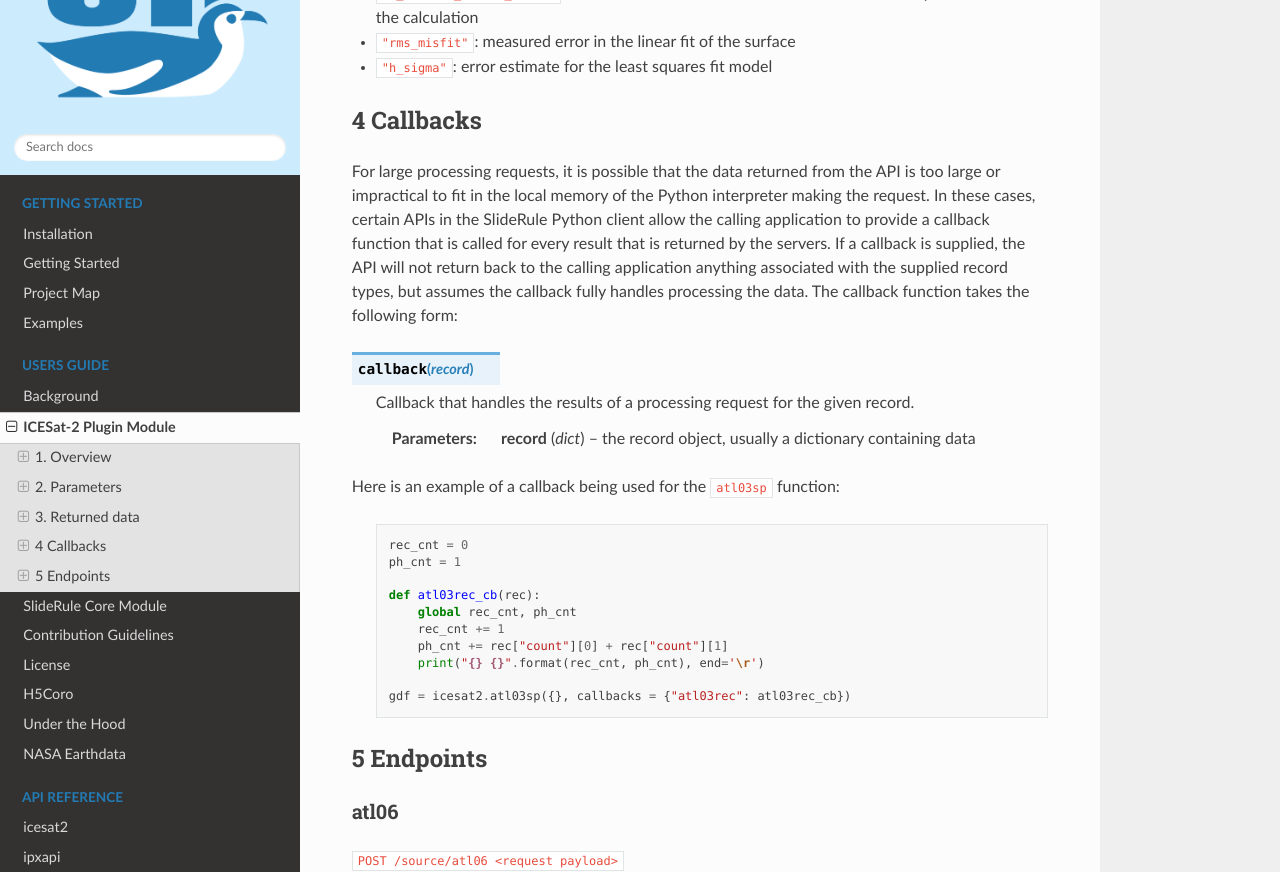
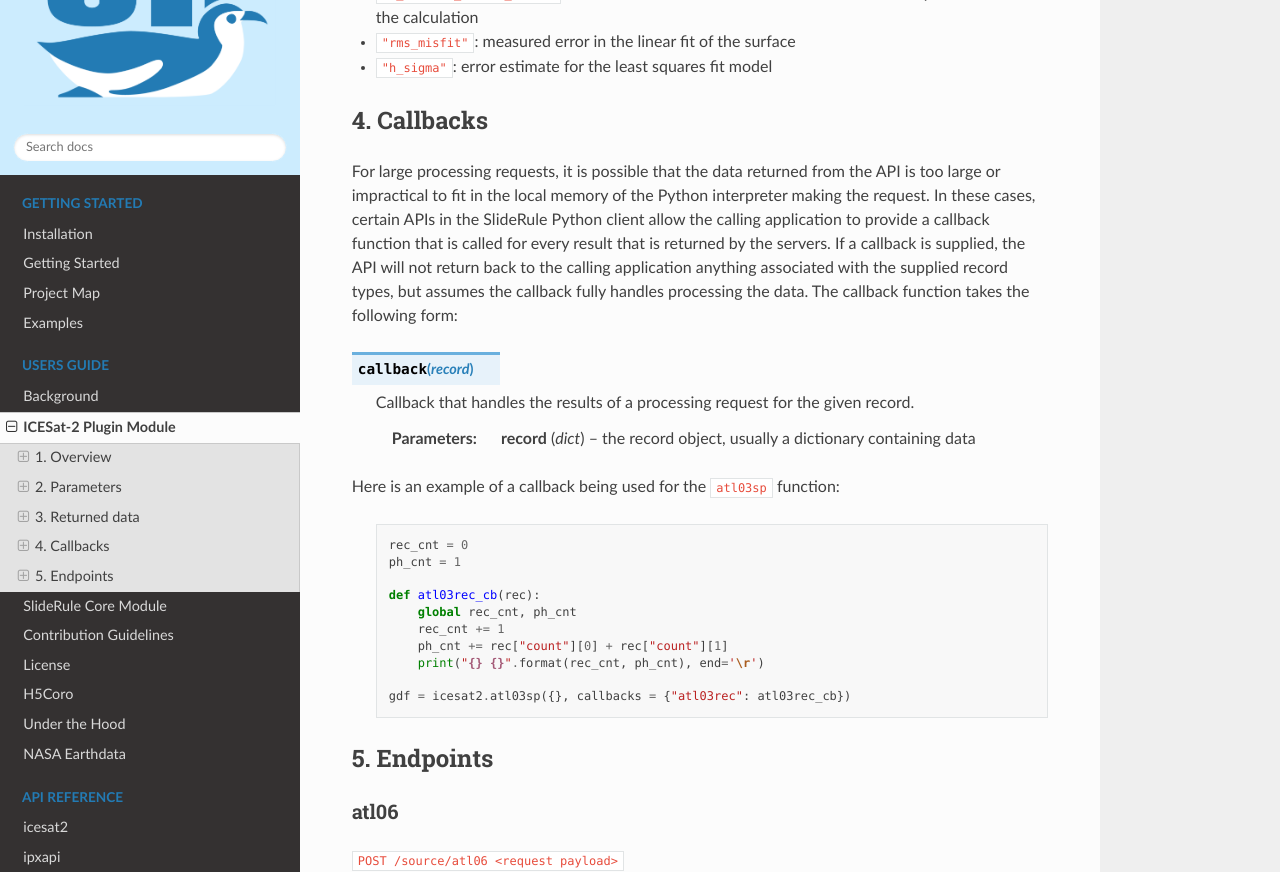
Before and after one commit to jhkennedy/sliderule-docs, a Sphinx documentation site: the page built from rtd/source/user_guide/ICESat-2.rst, in a window 1280 px wide and 1400 px high, scrolled down 9092 px. Shown: the part 156-1028 px from the top of the window. Built offline with Sphinx 7.4.7 and the Read the Docs theme 2.0.0, drawn with Linux system fonts in a browser that asks for light colours.

Commit message:
formatting updates for docs

```diff
--- a/rtd/source/user_guide/ICESat-2.rst
+++ b/rtd/source/user_guide/ICESat-2.rst
@@ -375,7 +375,7 @@ The elevation GeoDataFrame has the following columns:
 - ``"h_sigma"``: error estimate for the least squares fit model
 
 
-4 Callbacks
+4. Callbacks
 =============
 For large processing requests, it is possible that the data returned from the API is too large or impractical to fit in the local memory of the Python interpreter making the request.
 In these cases, certain APIs in the SlideRule Python client allow the calling application to provide a callback function that is called for every result that is returned by the servers.
@@ -405,7 +405,7 @@ Here is an example of a callback being used for the ``atl03sp`` function:
 
 
 
-5 Endpoints
+5. Endpoints
 =============
 
 atl06
```
